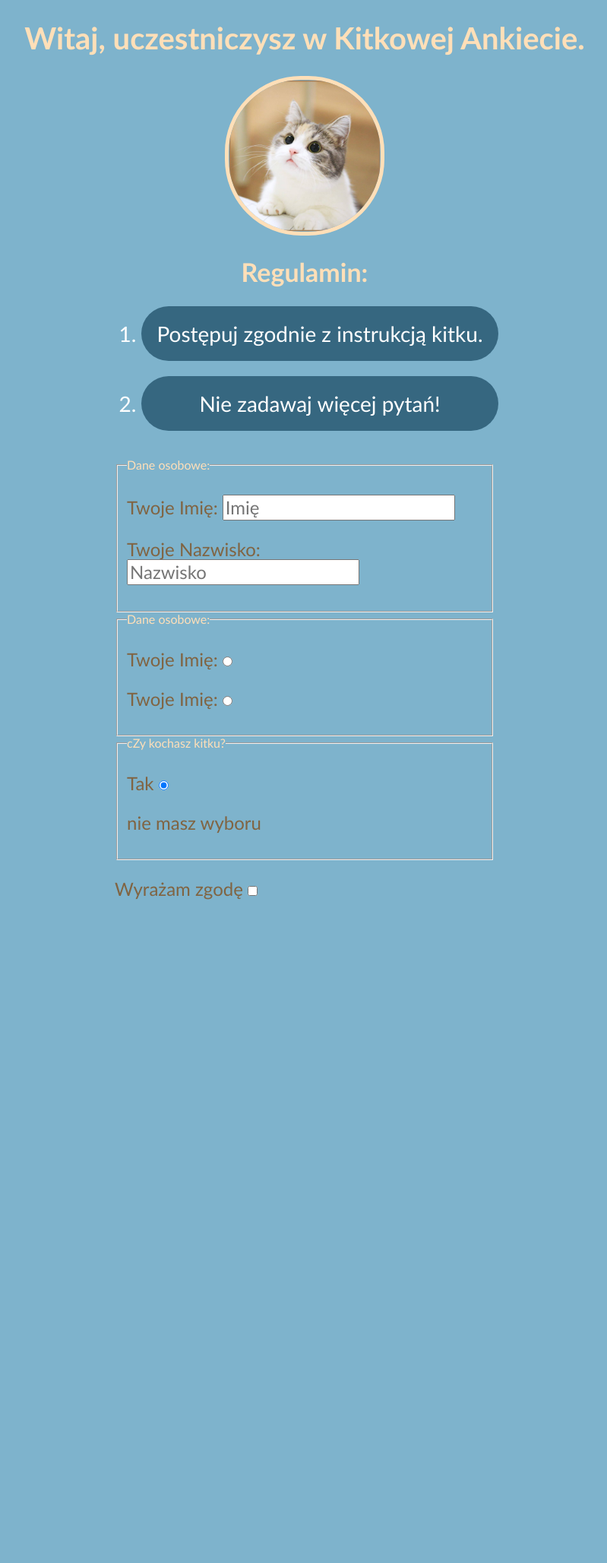
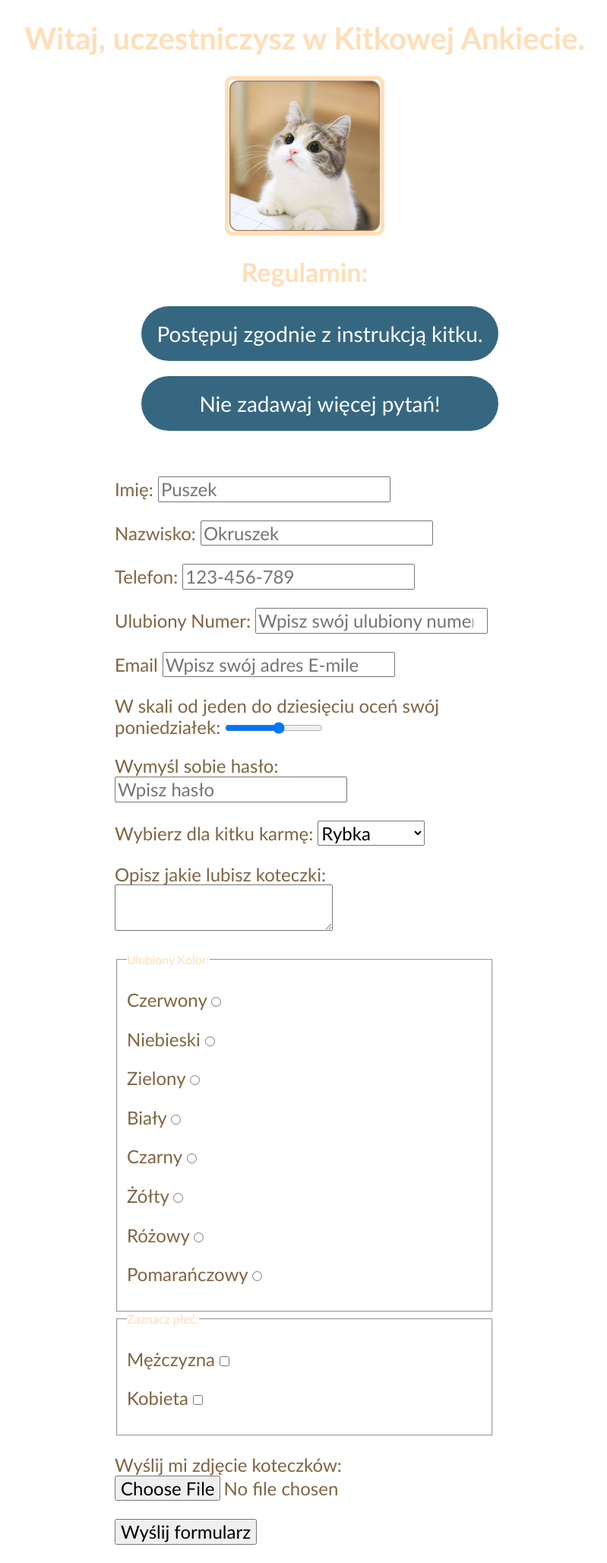
Before and after one commit to kamilMalinowski/form, a PHP site: page / in a window 1280 px wide. Shown: the whole page at 76% size, without its empty margins (239-1038 px from the left). Before the commit the page ends 1184 px from the top, so only its background shows below. Run offline with PHP 8.4, Linux system fonts and the light colour scheme.

Commit message:
build html structure

```diff
--- a/assets/style.css
+++ b/assets/style.css
@@ -6,7 +6,7 @@
     font-family: 'Calibri', serif;
     min-height: 100vh;
     flex-direction: column;
-    background: #7EB3CC;
+    background: white;
     color: #FFDFB8;
 }
 
@@ -33,7 +33,7 @@
 .form__picture{
     width: 200px;
     height: 200px;
-    border-radius: 100px;
+    border-radius: 10px;
     border: solid 5px #FFDFB8;
 }
 
--- a/index.html
+++ b/index.html
@@ -8,6 +8,7 @@
     <title>Kitkowa ankieta</title>
   </head>
 
+  <!--MAIN-->
   <body class="body__form">
     <main class="form">
       <h1 class="form__title-h1">
@@ -23,84 +24,193 @@
           Nie zadawaj więcej pytań!
         </li>
       </ol>
+
+      <!--FORM-WTF-HOMEWORK-->
       <form class="form__form">
-        <fieldset>
-          <legend>Dane osobowe:</legend>
+        <!--input & label-1-->
         <p class="form__description">
-            <label class="form__label" for="firstName">Twoje Imię:</label>
+          <label class="form__label" for="firstName">Imię:</label>
           <input
-              class="form__item"
+            class="form__input"
             type="text"
-              placeholder="Imię"
+            placeholder="Puszek"
             id="firstName"
             name="firstName"
           />
         </p>
+        <!--input & label-2-->
         <p class="form__description">
           <label class="form__label">
-              Twoje Nazwisko:
+            Nazwisko:
             <input
-                class="form__item"
+              class="form__input"
               type="text"
-                placeholder="Nazwisko"
+              placeholder="Okruszek"
               id="lastName"
               name="lastName"
             />
           </label>
         </p>
+        <!--tel-->
+        <p class="form__description">
+          <label class="form__label">
+            Telefon:
+            <input
+              class="form__input"
+              placeholder="123-456-789"
+              id="phoneNumber"
+              name="phoneNumber"
+              type="tel"
+            />
+          </label>
+        </p>
+        <!--number-->
+        <p class="form__description">
+          <label class="form__label">
+            Ulubiony Numer:
+            <input
+              class="form__input"
+              placeholder="Wpisz swój ulubiony numer np. 12"
+              id="number"
+              name="number"
+              type="number"
+            />
+          </label>
+        </p>
+        <!--e-mail-->
+        <p class="form__description">
+          <label class="form__label">
+            Email
+            <input
+              class="form__input"
+              placeholder="Wpisz swój adres E-mile"
+              id="email"
+              name="email"
+              type="email"
+            />
+          </label>
+        </p>
+        <!--range-->
+        <p class="form__description">
+          <label class="form__label">
+            W skali od jeden do dziesięciu oceń swój poniedziałek:
+            <input
+              class="form__input"
+              id="range"
+              name="range"
+              type="range"
+              min="1"
+              max="10"
+              step="1"
+            />
+          </label>
+        </p>
+        <!--password-->
+        <p class="form__description">
+          <label class="form__label">
+            Wymyśl sobie hasło:
+            <input
+              class="form__input"
+              placeholder="Wpisz hasło"
+              id="password"
+              name="password"
+              type="password"
+            />
+          </label>
+        </p>
+        <!--select-->
+        <p class="form__description">
+          <label class="form__label" for="eat">
+            Wybierz dla kitku karmę:
+            <select id="eat" name="eat">
+              <option value="eat-1">Rybka</option>
+              <option value="eat-2">Mięsko</option>
+              <option value="eat-3">Kurczaczek</option>
+            </select>
+          </label>
+        </p>
+        <!--textarea-->
+        <p class="form__description">
+          <label class="form__label" for="text-cat">
+            Opisz jakie lubisz koteczki:
+            <textarea id="text-cat" name="text-cat"></textarea>
+          </label>
+        </p>
+        <!--radio-->
+        <fieldset class="form__fieldset">
+          <legend class="form__legend">Ulubiony Kolor:</legend>
+          <p class="form__description">
+            <label class="form__label" for="red">Czerwony</label>
+            <input class="form__input" type="radio" id="red" name="red" />
+          </p>
+          <p class="form__description">
+            <label class="form__label" for="blue">Niebieski</label>
+            <input class="form__input" type="radio" id="blue" name="blue" />
+          </p>
+          <p class="form__description">
+            <label class="form__label" for="green">Zielony</label>
+            <input class="form__input" type="radio" id="green" name="green" />
+          </p>
+          <p class="form__description">
+            <label class="form__label" for="white">Biały</label>
+            <input class="form__input" type="radio" id="white" name="white" />
+          </p>
+          <p class="form__description">
+            <label class="form__label" for="black">Czarny</label>
+            <input class="form__input" type="radio" id="black" name="black" />
+          </p>
+          <p class="form__description">
+            <label class="form__label" for="yellow">Żółty</label>
+            <input class="form__input" type="radio" id="yellow" name="yellow" />
+          </p>
+          <p class="form__description">
+            <label class="form__label" for="pink">Różowy</label>
+            <input class="form__input" type="radio" id="pink" name="pink" />
+          </p>
+          <p class="form__description">
+            <label class="form__label" for="orange">Pomarańczowy</label>
+            <input class="form__input" type="radio" id="orange" name="orange" />
+          </p>
         </fieldset>
-        <fieldset>
-          <legend>Dane osobowe:</legend>
+        <!--checkbox-->
+        <fieldset class="form__fieldset">
+          <legend class="form__legend">Zaznacz płeć:</legend>
           <p class="form__description">
-            <label class="form__label" for="click">Twoje Imię:</label>
+            <label class="form__label" for="male">Mężczyzna</label>
             <input
-              class="form__item"
-              type="radio"
-              placeholder="Imię"
-              id="click"
-              name="click"
+              class="form__input"
+              type="checkbox"
+              id="male"
+              name="male"
             />
           </p>
           <p class="form__description">
-            <label class="form__label" for="click">Twoje Imię:</label>
+            <label class="form__label" for="female">Kobieta</label>
             <input
-              class="form__item"
-              type="radio"
-              placeholder="Imię"
-              id="click"
-              name="click"
+              class="form__input"
+              type="checkbox"
+              id="female"
+              name="female"
             />
           </p>
         </fieldset>
-        <fieldset>
-          <legend>cZy kochasz kitku?</legend>
+        <!--file-->
         <p class="form__description">
-            <label class="form__label" d for="click">Tak</label>
+          <label class="form__label">
+            Wyślij mi zdjęcie koteczków:
+            <input class="form__input" id="cat" name="cat" type="file" />
+          </label>
+        </p>
+        <!--submit-->
+        <p class="form__description">
           <input
-              class="form__item"
-              type="radio"
-              placeholder="Imię"
-              id="click"
-              checked
-              name="click"
-              value="TAk"
+            class="form__input"
+            id="send"
+            name="send"
+            type="submit"
+            value="Wyślij formularz"
           />
         </p>
-          <p class="form__description">nie masz wyboru</p>
-        </fieldset>
-        <p class="form__description">
-          <label class="form__label"  for="click">Wyrażam zgodę</label>
-          <input
-            class="form__item"
-            type="checkbox"
-
-            placeholder="Imię"
-            id="click"
-            name="click"
-            value="TAk"
-          />
-        </p>
-
       </form>
     </main>
   </body>
```
Lines whose indentation alone changed are shown as unchanged.
